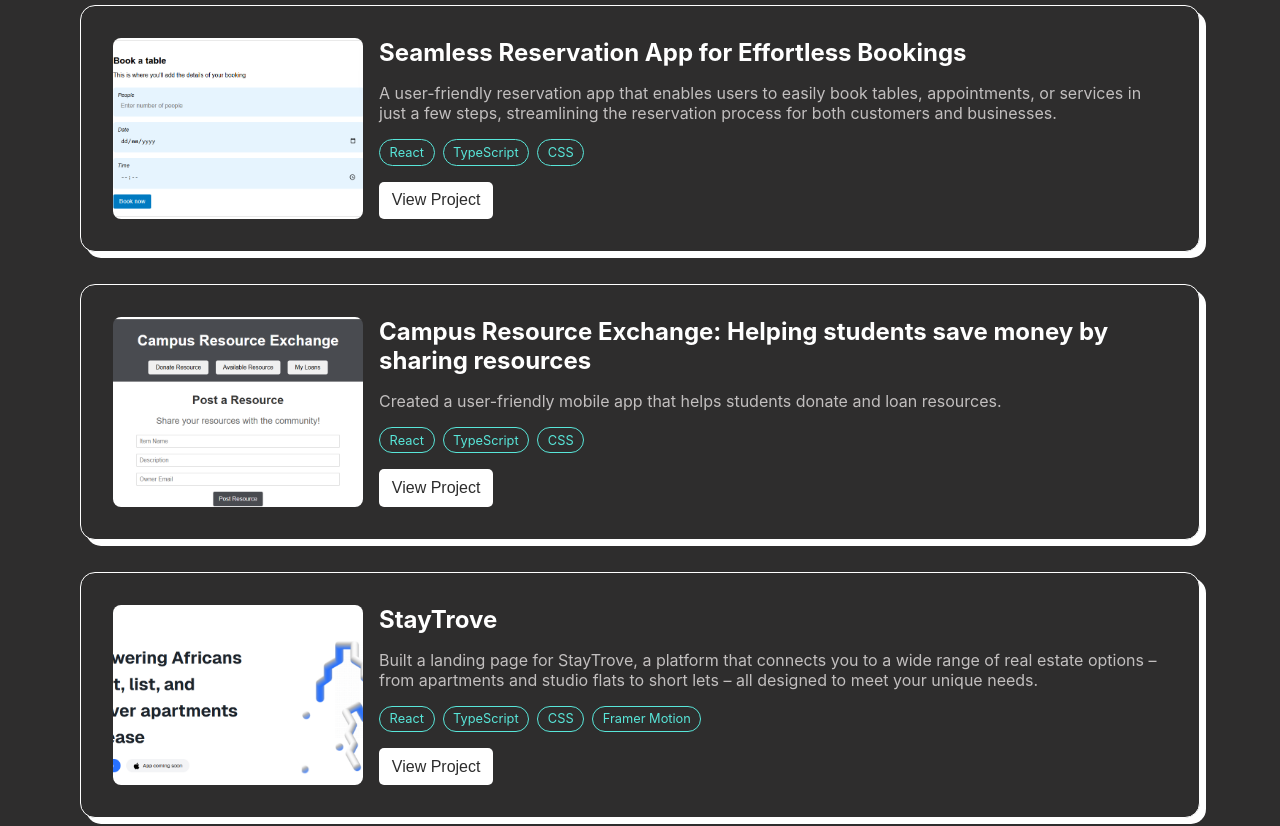
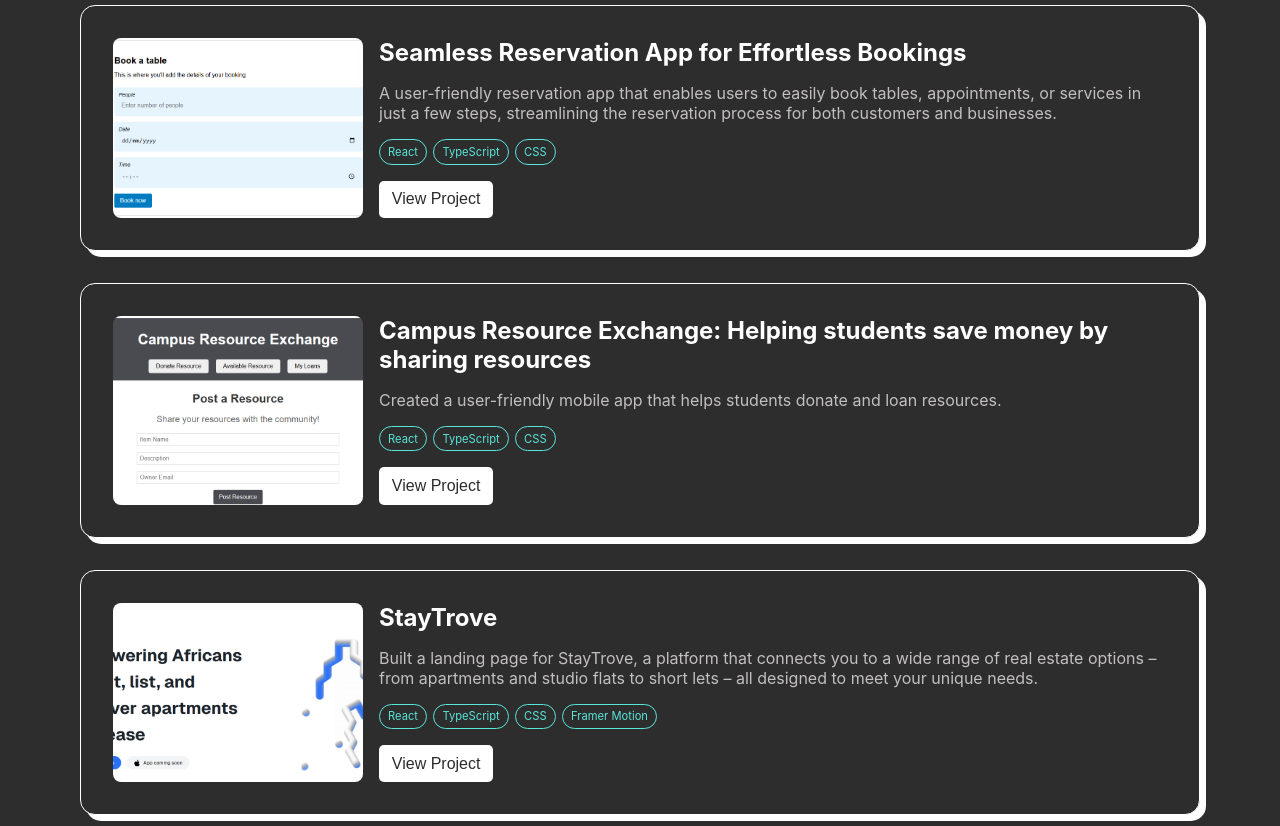
Before and after one commit to MiracleDev0/miracle-portfolio, a React (Vite) app: page / in a window 1280 px wide. Shown: the part 1660-2486 px from the top of the page. Built offline with nearby package versions, Linux system fonts and the light colour scheme.

Commit message:
made some corrections

```diff
--- a/src/components/ProjectCard.css
+++ b/src/components/ProjectCard.css
@@ -37,15 +37,15 @@
 
 .tags {
   display: flex;
-  gap: 0.5rem;
-  font-size: 0.8rem;
+  gap: 0.4rem;
+  font-size: 0.7rem;
   color: #58E6D9;
   margin: 0 0 0.5rem 0;
 }
 
 .tags span {
   background-color: #2e2d2d;
-  padding: 0.3rem 0.6rem;
+  padding: 0.3rem 0.5rem;
   border: 1px solid #58E6D9;
   border-radius: 16px;
 }
--- a/src/data/projects.ts
+++ b/src/data/projects.ts
@@ -14,7 +14,7 @@ export const projects: Project[] = [
     title: "Seamless Reservation App for Effortless Bookings",
     description: "A user-friendly reservation app that enables users to easily book tables, appointments, or services in just a few steps, streamlining the reservation process for both customers and businesses.",
     tags: ["React", "TypeScript", "CSS"],
-    imageUrl: "public/reservation-app.png",
+    imageUrl: "/reservation-app.png",
     buttonText: "View Project",
     link: "https://reservation-app-nine.vercel.app"
   },
@@ -23,7 +23,7 @@ export const projects: Project[] = [
     title: "Campus Resource Exchange: Helping students save money by sharing resources",
     description: "Created a user-friendly mobile app that helps students donate and loan resources.",
     tags: ["React", "TypeScript", "CSS"],
-    imageUrl: "public/campus-resource.png",
+    imageUrl: "/campus-resource.png",
     buttonText: "View Project",
     link: "https://campus-resource-exchange.vercel.app/"
   },
@@ -32,7 +32,7 @@ export const projects: Project[] = [
     title: "StayTrove",
     description: "Built a landing page for StayTrove, a platform that connects you to a wide range of real estate options – from apartments and studio flats to short lets – all designed to meet your unique needs.",
     tags: ["React", "TypeScript", "CSS", "Framer Motion"],
-    imageUrl: "public/staytrove.png",
+    imageUrl: "/staytrove.png",
     buttonText: "View Project",
     link: "https://web.staytrove.com"
   },
--- a/src/sections/Projects Section/ProjectsSection.tsx
+++ b/src/sections/Projects Section/ProjectsSection.tsx
@@ -2,6 +2,7 @@ import React from "react";
 import ProjectCard from "../../components/ProjectCard";
 import { projects } from "../../data/projects";
 import "./ProjectSection.css";
+import SlideIn from "../SlideIn/SlideIn";
 
 const ProjectsSection: React.FC = () => {
   return (
@@ -14,7 +15,9 @@ const ProjectsSection: React.FC = () => {
 
       <div className="project-list">
         {projects.map((project) => (
-          <ProjectCard key={project.id} project={project} />
+          <SlideIn key={project.id}>
+            <ProjectCard project={project} />
+          </SlideIn>
         ))}
       </div>
     </section>
```
